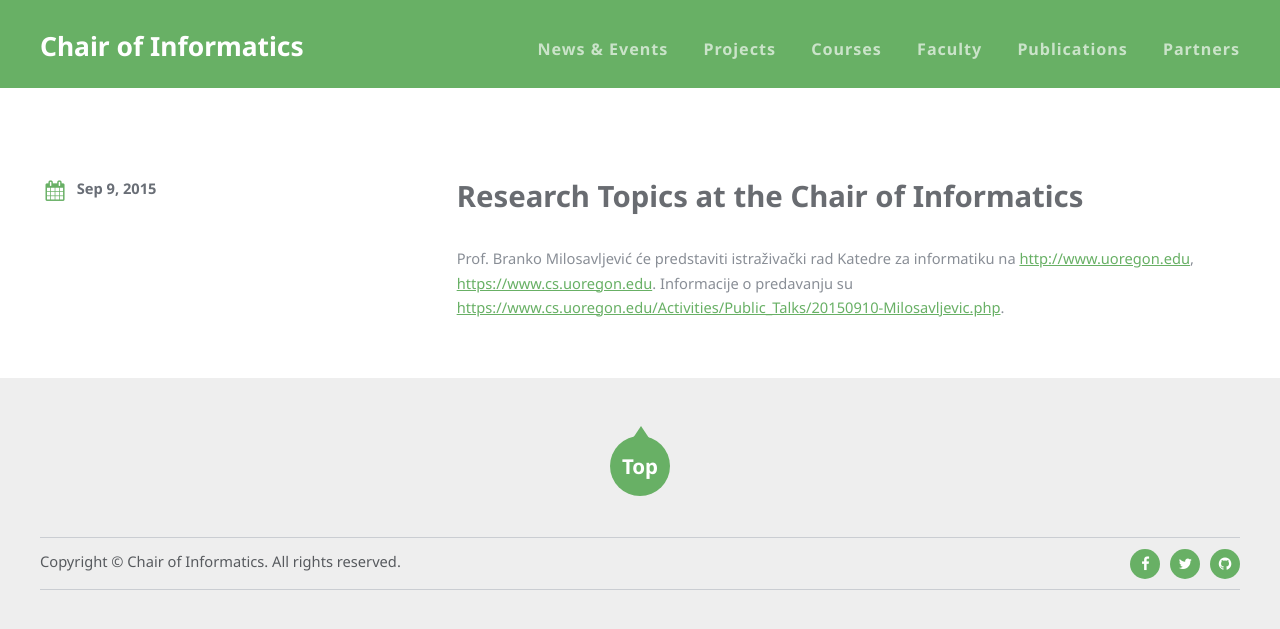
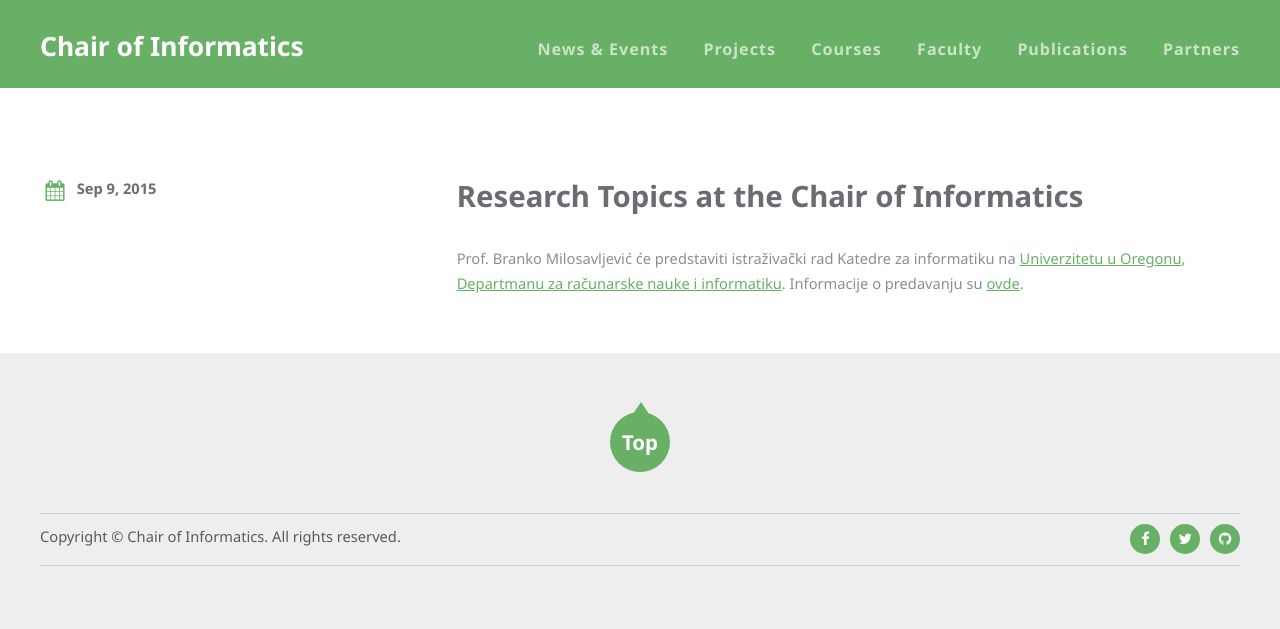
Before and after one commit to unsftn/informatika, a Jekyll site: the page built from _posts/2015-09-09-research-topics-at-chair-of-informatics.md, in a window 1280 px wide. Shown: the top 629 px of the page. Built offline with Jekyll 4.4.1, drawn with Linux system fonts in a browser that asks for light colours.

Commit message:
Sitne izmene.

```diff
--- a/_layouts/home.html
+++ b/_layouts/home.html
@@ -76,10 +76,10 @@
                 <ul class="style1">
                   {% for post in site.posts limit: 6 %}
                   <li>
-                    <p><a href="{{site.baseurl}}/{{post.url}}">{{ post.title }}</a></p>
+                    <p><a href="{{post.url | prepend: site.baseurl }}">{{ post.title }}</a></p>
                     <div class="meta">
                       <span class="icon fa-clock-o date">{{post.date}}</span>
-                      <a href="{{site.baseurl}}/{{post.url}}" class="more"><span>Read more</span></a>
+                      <a href="{{post.url | prepend: site.baseurl }}" class="more"><span>Read more</span></a>
                     </div>
                   </li>
                   {% endfor %}
--- a/_posts/2015-09-09-research-topics-at-chair-of-informatics.md
+++ b/_posts/2015-09-09-research-topics-at-chair-of-informatics.md
@@ -5,4 +5,4 @@ date: 2015-09-09
 files: []
 ---
 
-Prof. Branko Milosavljević će predstaviti istraživački rad Katedre za informatiku na [http://www.uoregon.edu](Univerzitetu u Oregonu), [https://www.cs.uoregon.edu](Departmanu za računarske nauke i informatiku). Informacije o predavanju su [https://www.cs.uoregon.edu/Activities/Public_Talks/20150910-Milosavljevic.php](ovde).
+Prof. Branko Milosavljević će predstaviti istraživački rad Katedre za informatiku na [Univerzitetu u Oregonu](http://www.uoregon.edu), [Departmanu za računarske nauke i informatiku](https://www.cs.uoregon.edu). Informacije o predavanju su [ovde](https://www.cs.uoregon.edu/Activities/Public_Talks/20150910-Milosavljevic.php).
```
